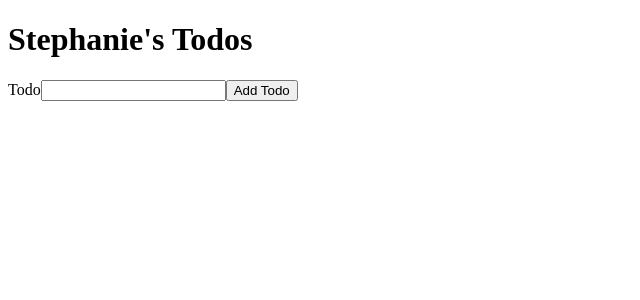
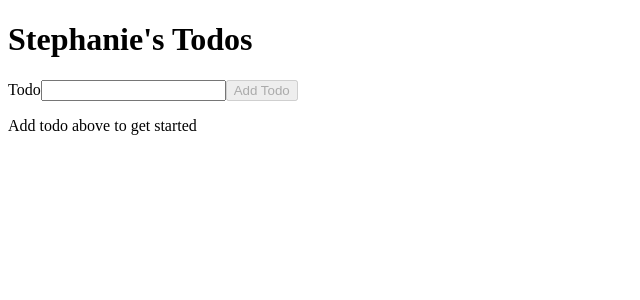
Before and after one commit to StephAlvarado/todo-list, a React (Vite) app: page / in a window 1280 px wide. Shown: the top 300 px of the page, without its empty margins (0-640 px from the left). Built offline with nearby package versions, Linux system fonts and the light colour scheme.

Commit message:
show message when no todos, mark todos as complete, use controlled form

```diff
--- a/src/App.jsx
+++ b/src/App.jsx
@@ -7,14 +7,23 @@
   const [todoList, setTodoList] = useState([]);
 
   function addTodo(title) {
-    console.log('addTodo called with:', title);
-
     const newTodo = {
       title: title,
       id: Date.now(),
+      isCompleted: false,
     };
 
     setTodoList([...todoList, newTodo]);
+  }
+
+  function completeTodo(id) {
+    const updatedTodos = todoList.map((todo) => {
+      if (todo.id === id) {
+        return { ...todo, isCompleted: true };
+      }
+      return todo;
+    });
+    setTodoList(updatedTodos);
   }
 
   return (
@@ -22,7 +31,7 @@
       <h1>Stephanie's Todos</h1>
       <TodoForm onAddTodo={addTodo} />
 
-      <TodoList todoList={todoList} />
+      <TodoList todoList={todoList} onCompleteTodo={completeTodo} />
     </div>
   );
 }
--- a/src/TodoForm.jsx
+++ b/src/TodoForm.jsx
@@ -1,26 +1,28 @@
-import { useRef } from 'react';
+import { useState } from 'react';
 
 function TodoForm({ onAddTodo }) {
-  const todoTitleInput = useRef(null);
+  const [workingTodoTitle, setWorkingTodoTitle] = useState('');
 
   function handleAddTodo(event) {
     event.preventDefault();
 
-    const title = event.target.title.value;
-    console.log('Submitting todo:', title);
+    onAddTodo(workingTodoTitle);
 
-    onAddTodo(title);
-
-    event.target.title.value = '';
-
-    todoTitleInput.current.focus();
+    setWorkingTodoTitle('');
   }
 
   return (
     <form onSubmit={handleAddTodo}>
       <label htmlFor="todoTitle">Todo</label>
-      <input id="todoTitle" name="title" ref={todoTitleInput} />
-      <button type="submit">Add Todo</button>
+      <input
+        id="todoTitle"
+        name="title"
+        value={workingTodoTitle}
+        onChange={(event) => setWorkingTodoTitle(event.target.value)}
+      />
+      <button type="submit" disabled={workingTodoTitle === ''}>
+        Add Todo
+      </button>
     </form>
   );
 }
--- a/src/TodoList.jsx
+++ b/src/TodoList.jsx
@@ -4,13 +4,25 @@
 
 import TodoListItem from './TodoListItem';
 
-function TodoList({ todoList }) {
+function TodoList({ todoList, onCompleteTodo }) {
+  const filteredTodoList = todoList.filter((todo) => !todo.isCompleted);
+
   return (
-    <ul>
-      {todoList.map((todo) => (
-        <TodoListItem key={todo.id} todo={todo} />
-      ))}
-    </ul>
+    <div>
+      {filteredTodoList.length === 0 ? (
+        <p> Add todo above to get started </p>
+      ) : (
+        <ul>
+          {filteredTodoList.map((todo) => (
+            <TodoListItem
+              key={todo.id}
+              todo={todo}
+              onCompleteTodo={onCompleteTodo}
+            />
+          ))}
+        </ul>
+      )}
+    </div>
   );
 }
 
--- a/src/TodoListItem.jsx
+++ b/src/TodoListItem.jsx
@@ -1,5 +1,16 @@
-function TodoListItem({ todo }) {
-  return <li>{todo.title}</li>;
+function TodoListItem({ todo, onCompleteTodo }) {
+  return (
+    <li>
+      <form>
+        <input
+          type="checkbox"
+          checked={todo.isCompleted}
+          onChange={() => onCompleteTodo(todo.id)}
+        />
+        {todo.title}
+      </form>
+    </li>
+  );
 }
 
 export default TodoListItem;
```
